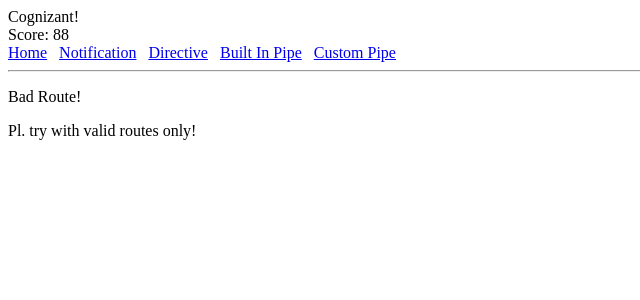
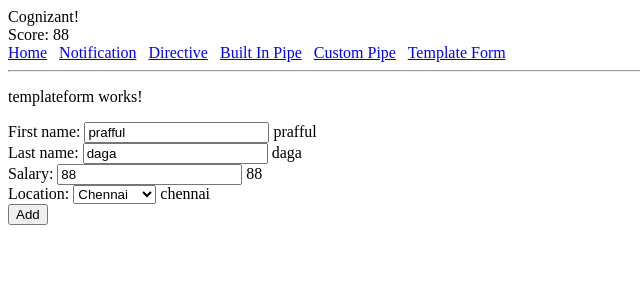
Before and after one commit to prafful/angular_jan2020, an Angular app: page /templateform in a window 1280 px wide. Shown: the top 300 px of the page, without its empty margins (0-640 px from the left). Built offline with nearby package versions, Linux system fonts and the light colour scheme.

Commit message:
template driven form

```diff
--- a/src/app/app-routing.module.ts
+++ b/src/app/app-routing.module.ts
@@ -7,6 +7,7 @@ import { NorouteComponent } from './notfound/noroute/noroute.component';
 import { SuperComponent } from './directive/super/super.component';
 import { InbuiltComponent } from './pipe/inbuilt/inbuilt.component';
 import { CustompipeComponent } from './pipe/custompipe/custompipe.component';
+import { TemplateformComponent } from './forms/templateform/templateform.component';
 
 
 const routes: Routes = [
@@ -37,6 +38,10 @@ const routes: Routes = [
     component:CustompipeComponent
   },
   {
+    path:'templateform',
+    component:TemplateformComponent
+  },
+  {
     path:'**',
     component:NorouteComponent
   }
--- a/src/app/app.component.html
+++ b/src/app/app.component.html
@@ -9,6 +9,7 @@ Score: {{ score }}
 <a routerLink="directive">Directive</a> &nbsp;
 <a routerLink="inbuiltpipe">Built In Pipe</a> &nbsp;
 <a routerLink="custompipe">Custom Pipe</a> &nbsp;
+<a routerLink="templateform">Template Form</a> &nbsp;
 <hr>
 
 
--- /dev/null
+++ b/src/app/forms/templateform/templateform.component.html
@@ -0,0 +1,29 @@
+<p>templateform works!</p>
+
+<div>
+    <form #userForm="ngForm" (ngSubmit)="userAdded(userForm)">
+        First name:
+        <input type="text" name="fname" [(ngModel)]="fn"> {{fn}}
+        <br>
+        Last name:
+        <input type="text" name="lname" [(ngModel)]="ln"> {{ln}}
+        <br>
+        Salary:
+        <input type="number" name="salary" [(ngModel)]="sl"> {{sl}}
+        <br>
+        Location:
+        <select name="location" [(ngModel)]="loc">
+            <option value="chennai">Chennai</option>
+            <option value="bengaluru">Bengaluru</option>
+            <option value="japan">Japan</option>
+        </select>
+        {{loc}}
+        <br>
+        <button type="submit">Add</button>
+
+
+
+    </form>
+
+
+</div>
--- /dev/null
+++ b/src/app/forms/templateform/templateform.component.ts
@@ -0,0 +1,26 @@
+import { Component, OnInit } from '@angular/core';
+
+@Component({
+  selector: 'cts-templateform',
+  templateUrl: './templateform.component.html',
+  styleUrls: ['./templateform.component.css']
+})
+export class TemplateformComponent implements OnInit {
+
+  fn:string = 'prafful'
+  ln:string = 'daga'
+  sl:number = 88
+  loc: string = 'chennai'
+
+  constructor() { }
+
+  ngOnInit() {
+  }
+
+  userAdded = function(uf){
+    console.log(this.fn);
+    console.log("Add button clicked!");
+    console.log(uf.value);
+  }
+
+}
```
Also changed, not shown: src/app/app.module.ts (+6 -2 lines), src/app/forms/templateform/templateform.component.css (added), 1 other file (tests, documents, lock files or other folders).
